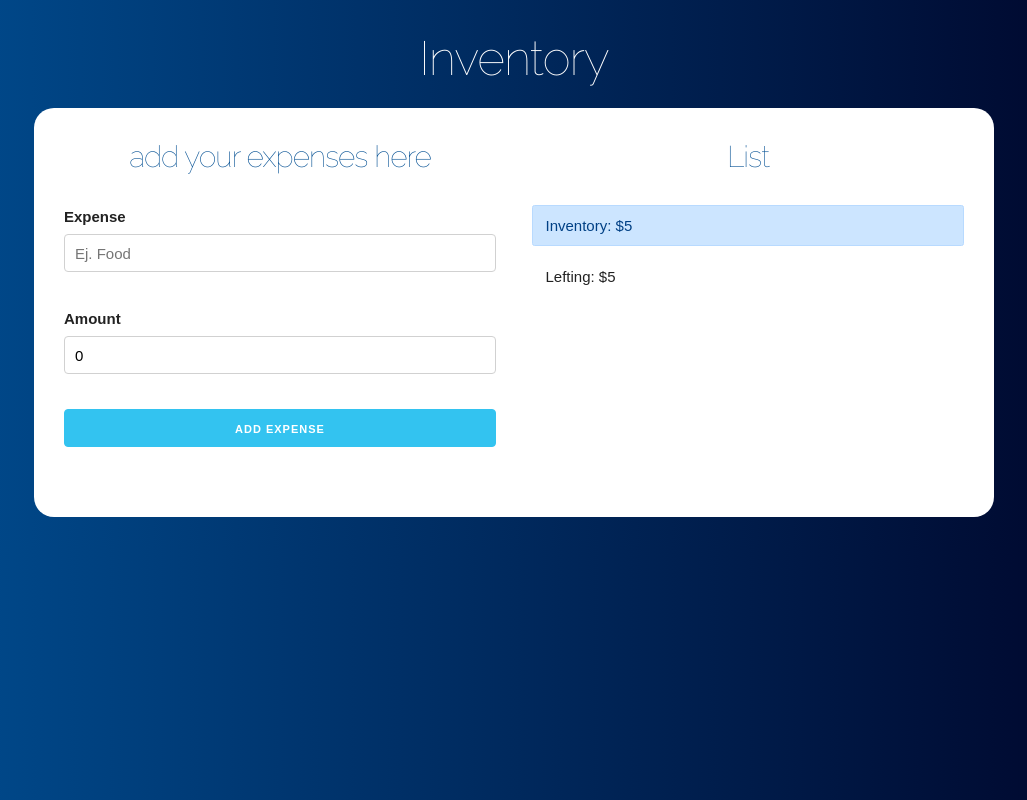
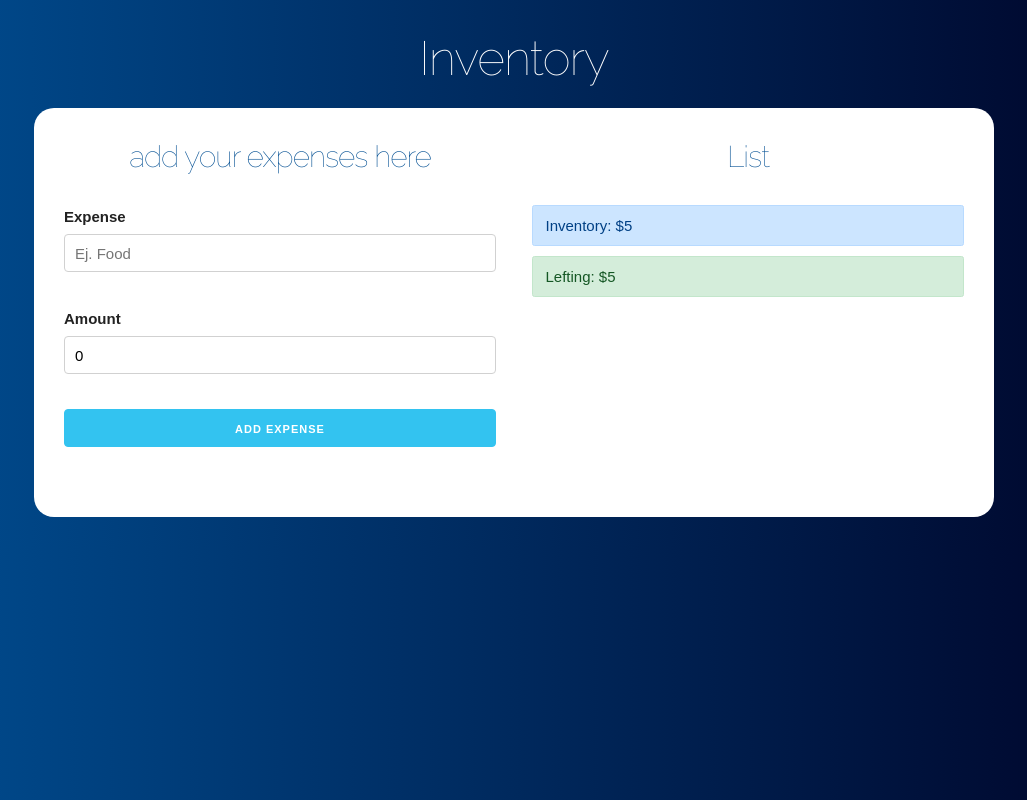
Before and after one commit to Bryandrm/Inventory, a React (Create React App) app: page / in a window 1280 px wide. Both pictures are taken after typing "5" into the empty fields and a click on the input "Set Inventory". Shown: the whole page, without its empty margins (126-1153 px from the left). Built offline with nearby package versions, Linux system fonts and the light colour scheme.

Commit message:
Added helper to manipulate class on the lefting inventory alert.

```diff
--- a/src/App.js
+++ b/src/App.js
@@ -36,7 +36,7 @@ useEffect(() =>{
 
 
   }
-}, [spend]);
+}, [spend, createSpend, spends, lefting]);
 
   // when user adds a new spend
   // const addNewSpend = spend => {
--- a/src/components/InventoryControl.js
+++ b/src/components/InventoryControl.js
@@ -1,12 +1,12 @@
 import React, { Fragment} from 'react';
-
+import { checkInventory } from '../helper';
 const InventoryControl= ({inventory, lefting}) => {
     return (
         <Fragment>
             <div className="alert alert-primary">
                 Inventory: ${inventory}
             </div>
-            <div className="alert">
+            <div className={checkInventory(inventory, lefting)}>
                 Lefting: ${lefting}
             </div>
         </Fragment>
--- a/src/helper.js
+++ b/src/helper.js
@@ -0,0 +1,14 @@
+export const checkInventory = (inventory, lefting) => {
+    let classType;
+
+    if ( (inventory/4) > lefting){
+        classType = 'alert alert-danger';
+    }else if ( (inventory/2) > lefting){
+        classType = 'alert alert-warning';
+    }else{
+        classType = 'alert alert-success';
+    }
+
+    return classType
+
+}
```
